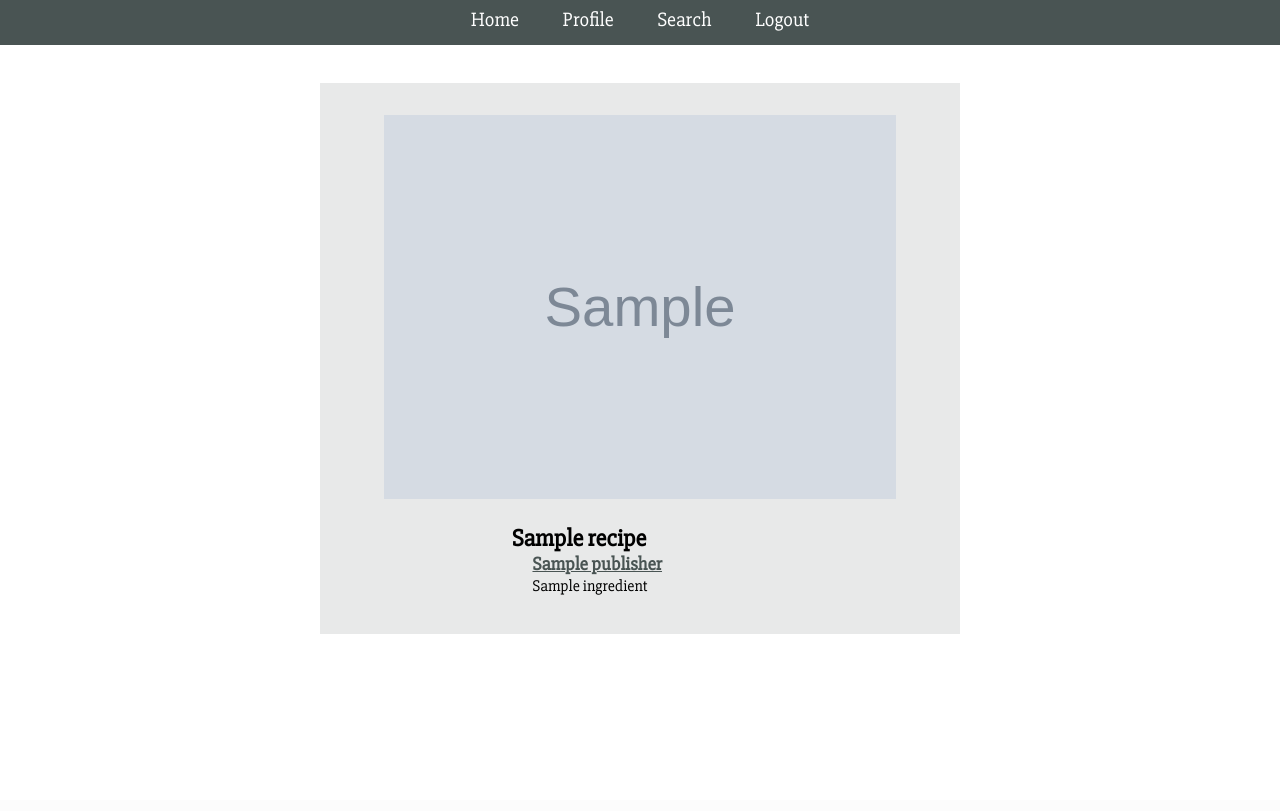
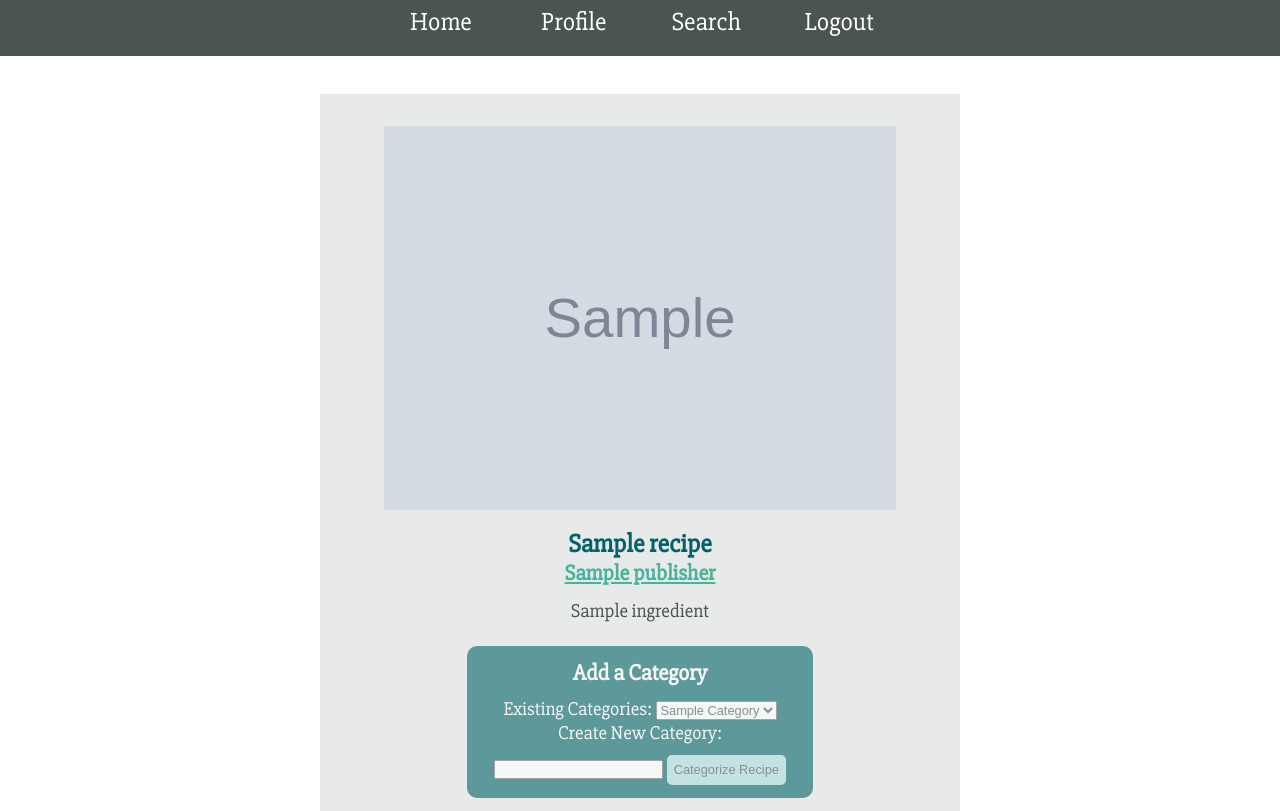
Before and after one commit to ssterli2/Recipe-App, a Django app: template apps/menu_planning_app/templates/menu_planning_app/recipe.html in a window 1280 px wide. Before the commit the page ends 634 px from the top, so only its background shows below. Run offline with Django 3.2, Linux system fonts and the light colour scheme; the template is opened without the code that fills it: most values are stand-ins (such as "Sample title", 1, 10 or a date in 2020); grey boxes marked "Sample" are stand-in pictures.

Commit message:
added categorization and updated CSS

```diff
--- a/apps/login_reg_app/templates/login_reg_app/signin.html
+++ b/apps/login_reg_app/templates/login_reg_app/signin.html
@@ -8,7 +8,7 @@
 <body>
   <div class="navbar">
     <ul>
-      <li><a href="{% url 'menu:index' %}">Home</a></li>
+      <div class="navbar_option"><li><a href="{% url 'menu:index' %}">Home</a></li></div>
     </ul>
   </div>
   {% for message in messages %}
--- a/apps/menu_planning_app/static/css/style.css
+++ b/apps/menu_planning_app/static/css/style.css
@@ -24,33 +25,39 @@ body {
   background-repeat: no-repeat;
 }
 
+.navbar {
+  height: 7%;
+}
+
 .navbar ul {
- margin: 0;
- padding: 5px;
- height: 35px;
+  width: 100%;
+  height: 100%;
   list-style-type: none;
   text-align: center;
- font-size: 1.25em;
+  font-size: 2vw;
   font-family: 'Slabo 27px', serif;
+  background-color: #495453;
+  overflow: hidden;
+}
+
+.navbar_option {
+  height: 100%;
+  width: 10%;
+  display: inline-block;
+  vertical-align: middle;
   background-color: #495453;
 }
 
-.navbar ul li {
- display: inline;
- height: 100%;
- padding-top: 0;
- padding-bottom: 0;
- vertical-align: middle;
+.navbar_option li a {
+  color: white;
+  text-decoration: none;
 }
 
-.navbar ul li a {
- text-decoration: none;
- padding: .2em 1em;
- color: white;
- background-color: #495453;
+.navbar_option li {
+  margin-top: 5%;
 }
 
-.navbar ul li a:hover {
+.navbar_option:hover {
   color: #495453;
   background-color: #D0F2E7;
 }
@@ -157,15 +201,26 @@ body {
   vertical-align: middle;
 }
 
+.ingredients * {
+  font-size: 1vw;
+  color: #495453;
+  padding: 3px;
+}
+
+.ingredient_show {
+  font-size: 1.3vw;
+  color: #495453;
+}
+
 #main_content {
   background-color: rgba(255, 255, 255, 0.6);
   width: 50%;
-  height: 30%;
+  height: 40%;
   margin: auto;
-  margin-top: 10%;
+  margin-top: 5%;
   text-align: center;
-  padding-top: 5%;
-  font-size: 1.5em;
+  padding-top: 3%;
+  font-size: 2.2vw;
 }
 
 #website_name {
@@ -244,12 +303,65 @@ a:visited {
 }
 
 .recipe_info {
-  width: 80%;
-  margin: 3% 0 4% 30%
+  width: 100%;
+  text-align: center;
 }
 
-.recipe_info h3, .recipe_info div{
-  margin-left: 4%;
+.recipe_info h2 {
+  color: #016367;
+  font-size: 2vw;
+}
+
+.recipe_info a {
+  color: #47b399;
+  font-size: 1.7vw;
+}
+
+.recipe_info h3 {
+  margin: 10px;
+  margin-top: 0px;
+}
+
+.ingredients_recipe {
+  font-size: 1.5vw;
+  color: #495453;
+  padding: 3px;
+}
+
+#add_cat {
+  width: 50%;
+  margin: auto;
+  margin-top: 20px;
+  font-size: 1.5vw;
+  background-color: #016367;
+  color: white;
+  opacity: .6;
+  border-radius: 10px;
+  padding: 2%;
+}
+
+#add_cat input, #add_cat select, #add_cat:active {
+  font-size: 1.0vw;
+  outline: none;
+}
+
+#add_cat_button {
+height: 30px;
+margin-top: 10px;
+padding: 5px;
+border:2px solid #ADE0DB;
+background-color:#ADE0DB;
+color:#495453;
+border-radius: 5px;
+}
+
+#add_cat_button:focus, #previous_button:focus, #next_button:focus {
+  outline: none;
+}
+
+#add_cat_button:hover  {
+background-color:#495453;
+color:#ADE0DB;
 }
 
 .page_buttons {
@@ -283,3 +395,50 @@ a:visited {
   background-color:#495453;
   color:#ADE0DB;
 }
+
+.category {
+  width: 100%;
+  height: auto;
+  overflow: auto;
+  text-align: center;
+}
+
+.divider {
+  width: 60%;
+  margin: auto;
+  background-color: #AF274E;
+  height: 10px;
+  border-radius: 10px;
+}
+
+.category h2 {
+  font-size: 3vw;
+  text-align: center;
+  text-transform: capitalize;
+  color: #495453;
+}
+
+#divider {
+  height: 0px;
+}
+
+#filter_sec{
+  width: 100%;
+  text-align: right;
+}
+
+#filter_contents {
+  margin-right: 5%;
+  color: #495453;
+  font-size: 1.5vw;
+}
+
+select {
+  color: #495453;
+  font-size: 1.2vw;
+  text-transform: capitalize;
+}
+
+select:active, select, select:hover {
+  outline-color: #AF274E
+}
--- a/apps/menu_planning_app/templates/menu_planning_app/recipe.html
+++ b/apps/menu_planning_app/templates/menu_planning_app/recipe.html
@@ -10,23 +10,39 @@
   <body>
     <div class="navbar">
       <ul>
-        <li><a href="{% url 'menu:index' %}">Home</a></li>
-        <li><a href="{% url 'menu:profile' user %}">Profile</a></li>
-        <li><a href="{% url 'menu:search' %}">Search</a></li>
-        <li><a href="{% url 'login:logout' %}">Logout</a></li>
+        <div class="navbar_option"><li><a href="{% url 'menu:index' %}">Home</a></li></div>
+        <div class="navbar_option"><li><a href="{% url 'menu:profile' user %}">Profile</a></li></div>
+        <div class="navbar_option"><li><a href="{% url 'menu:search' %}">Search</a></li></div>
+        <div class="navbar_option"><li><a href="{% url 'login:logout' %}">Logout</a></li></div>
       </ul>
     </div>
     <div id="recipe">
       <div class="image">
-        <a href="{% url 'menu:recipe' recipe.id %}" target="_blank"><img src={{recipe.photo}} alt="image" class="recipe_img"/></a>
+        <a href="{% url 'menu:recipe' recipe.id %}" target="_blank"><img src={{recipe.photo}} alt="image" class="recipe_img" onerror="this.onerror=null;this.src='../static/images/default.jpg';"/></a>
       </div>
       <div class="recipe_info">
         <h2>{{recipe.name}}</h2>
         <h3><a href="{{recipe.recipe_link}}" target="_blank">{{recipe.publisher}}</a></h3>
-        <div class="ingredients" id="ingredients_{{recipe.api_id}}">
+        <div class="ingredients_recipe" id="ingredients_{{recipe.api_id}}">
           {% for ingredient in recipe.ingredients.all %}
             <p>{{ingredient.ingredient}}</p>
           {% endfor %}
+        </div>
+        <div id="add_cat">
+          <h3>Add a Category</h3>
+          <form action="{% url 'menu:categorize' %}" method="post">
+            {% csrf_token %}
+            <input type="hidden" name="recipeid" value="{{recipe.id}}">
+            Existing Categories: <select name="existing_category">
+              {% for category in categories %}
+                {% if category != "" %}
+                  <option value="{{category}}">{{category}}</option>
+                {% endif %}
+              {% endfor %}
+            </select> <br>
+            Create New Category: <input type="text" name="new_category">
+            <input type="submit" value="Categorize Recipe" id="add_cat_button">
+          </form>
       </div>
     </div>
   </body>
--- a/apps/menu_planning_app/urls.py
+++ b/apps/menu_planning_app/urls.py
@@ -7,7 +7,9 @@ urlpatterns = [
   url(r'^search/(?P<count>\d+)$', views.to_search, name="to_search"),
   url(r'^favorite$', views.favorite, name="favorite"),
   url(r'^unfavorite$', views.unfavorite, name="unfavorite"),
+  url(r'^profile/(?P<id>\d+)/(?P<filter>\d+)$', views.profile, name="profile"),
   url(r'^profile/(?P<id>\d+)$', views.profile, name="profile"),
   url(r'^profile/update/(?P<id>\d+)$', views.update_profile, name="update_profile"),
   url(r'^recipe/(?P<id>\d+)$', views.recipe, name="recipe"),
+  url(r'^categorize$', views.categorize, name="categorize")
 ]
```
Also changed, not shown: other parts of apps/menu_planning_app/static/css/style.css (+57 -15 lines), apps/login_reg_app/templates/login_reg_app/update_profile.html (+8 -8 lines), apps/menu_planning_app/models.py (+23 -4 lines), apps/menu_planning_app/static/js/app.js (+13 -1 lines), apps/menu_planning_app/templates/menu_planning_app/index.html (+5 -5 lines), apps/menu_planning_app/templates/menu_planning_app/profile.html (+23 -6 lines), apps/menu_planning_app/templates/menu_planning_app/search.html (+7 -5 lines), apps/menu_planning_app/views.py (+15 -4 lines), apps/menu_planning_app/migrations/0001_initial.py, apps/menu_planning_app/migrations/0002_auto_20170514_1700.py (added), apps/menu_planning_app/migrations/0002_recipe_photo.py (deleted), apps/menu_planning_app/migrations/0003_auto_20170328_1807.py (deleted), apps/menu_planning_app/migrations/0003_auto_20170514_1704.py (added), apps/menu_planning_app/migrations/0004_recipe_publisher.py (deleted), 1 more files. Lines whose indentation alone changed are shown as unchanged.
